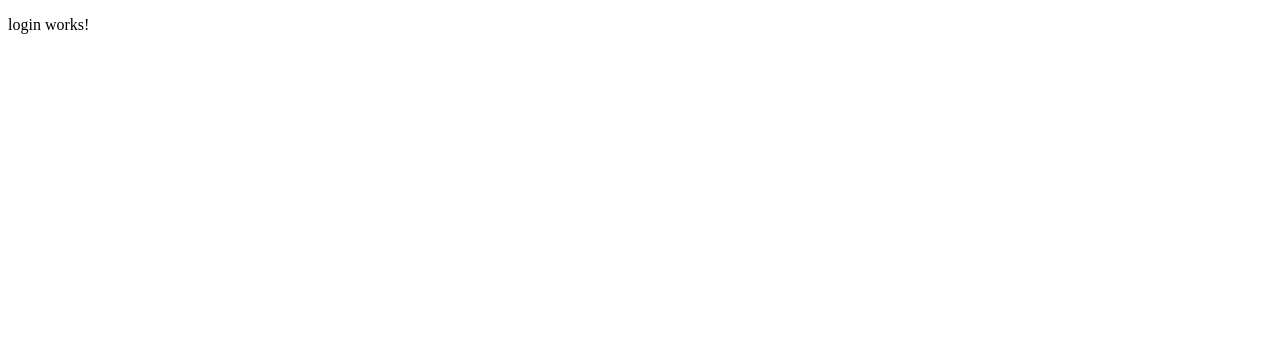
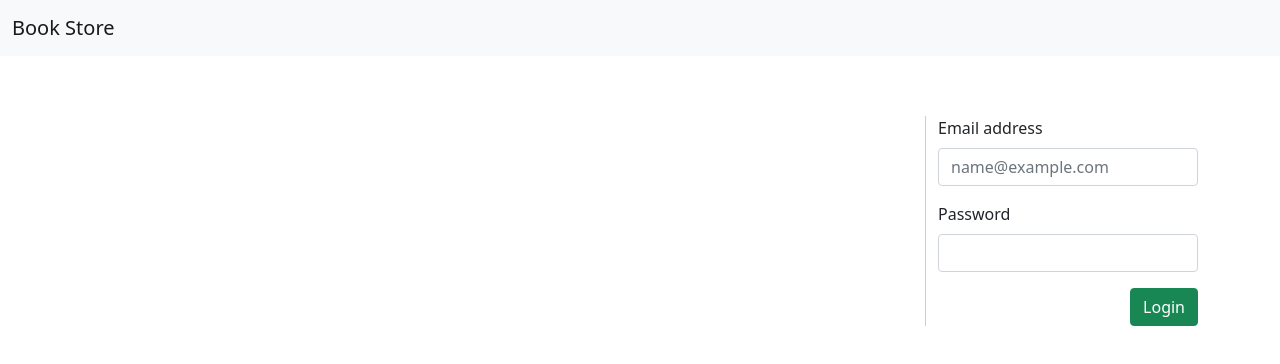
Before and after one commit to dheerajsk/ng-online-library, an Angular app in the folder online-library/: page / in a window 1280 px wide. Shown: the top 364 px of the page. Built offline with nearby package versions, Linux system fonts and the light colour scheme.

Commit message:
login page

```diff
--- a/online-library/src/app/auth/components/login/login.component.css
+++ b/online-library/src/app/auth/components/login/login.component.css
@@ -0,0 +1,5 @@
+
+.login-form{
+    border-left: 1px solid lightblue;
+    margin-top: 60px;
+}
--- a/online-library/src/app/auth/components/login/login.component.html
+++ b/online-library/src/app/auth/components/login/login.component.html
@@ -1 +1,33 @@
-<p>login works!</p>
+<nav class="navbar navbar-expand-lg navbar-light bg-light">
+    <div class="container-fluid">
+      <a class="navbar-brand" href="#">Book Store</a>
+      <button class="navbar-toggler" type="button" data-bs-toggle="collapse" data-bs-target="#navbarSupportedContent" aria-controls="navbarSupportedContent" aria-expanded="false" aria-label="Toggle navigation">
+        <span class="navbar-toggler-icon"></span>
+      </button>
+      <div class="collapse navbar-collapse" id="navbarSupportedContent">
+        <ul class="navbar-nav me-auto mb-2 mb-lg-0">
+
+        </ul>
+      </div>
+    </div>
+  </nav>
+
+  <div class="container">
+      <div class="row">
+          <div class="col-md-9">
+
+          </div>
+          <div class="col-md-3 login-form">
+            <div class="mb-3">
+                <label for="exampleFormControlInput1" class="form-label">Email address</label>
+                <input type="email" class="form-control" id="exampleFormControlInput1" placeholder="name@example.com">
+              </div>
+              <div class="mb-3">
+                <label for="exampleFormControlInput1" class="form-label">Password</label>
+                <input type="password" class="form-control" id="exampleFormControlInput1">
+              </div>
+
+              <button class="btn btn-success float-end">Login</button>
+          </div>
+      </div>
+  </div>
--- a/online-library/src/index.html
+++ b/online-library/src/index.html
@@ -6,6 +6,11 @@
   <base href="/">
   <meta name="viewport" content="width=device-width, initial-scale=1">
   <link rel="icon" type="image/x-icon" href="favicon.ico">
+  <!-- CSS only -->
+<link href="https://cdn.jsdelivr.net/npm/bootstrap@5.1.3/dist/css/bootstrap.min.css" rel="stylesheet" integrity="sha384-1BmE4kWBq78iYhFldvKuhfTAU6auU8tT94WrHftjDbrCEXSU1oBoqyl2QvZ6jIW3" crossorigin="anonymous">
+<!-- JavaScript Bundle with Popper -->
+<script src="https://cdn.jsdelivr.net/npm/bootstrap@5.1.3/dist/js/bootstrap.bundle.min.js" integrity="sha384-ka7Sk0Gln4gmtz2MlQnikT1wXgYsOg+OMhuP+IlRH9sENBO0LRn5q+8nbTov4+1p" crossorigin="anonymous"></script>
+
 </head>
 <body>
   <app-root></app-root>
```
